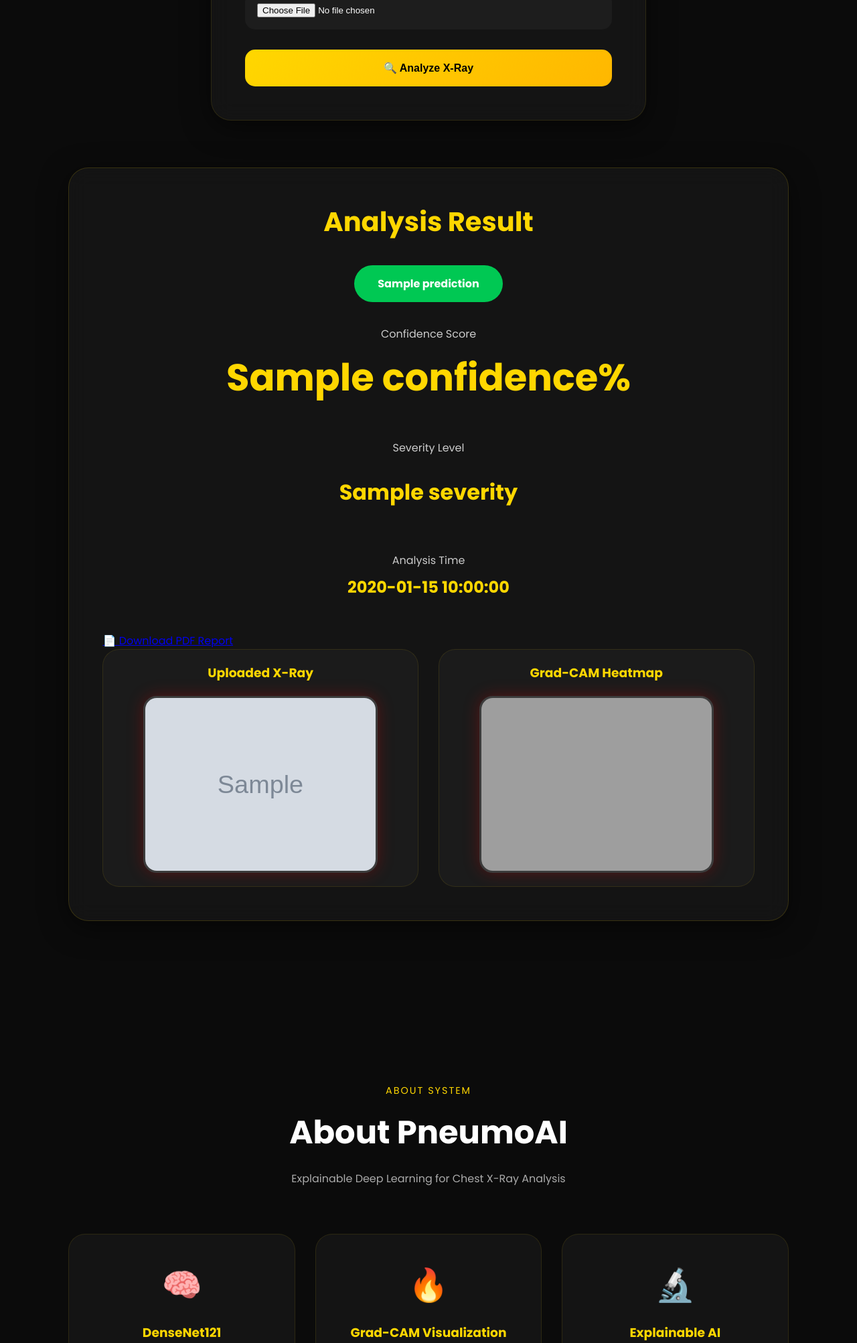
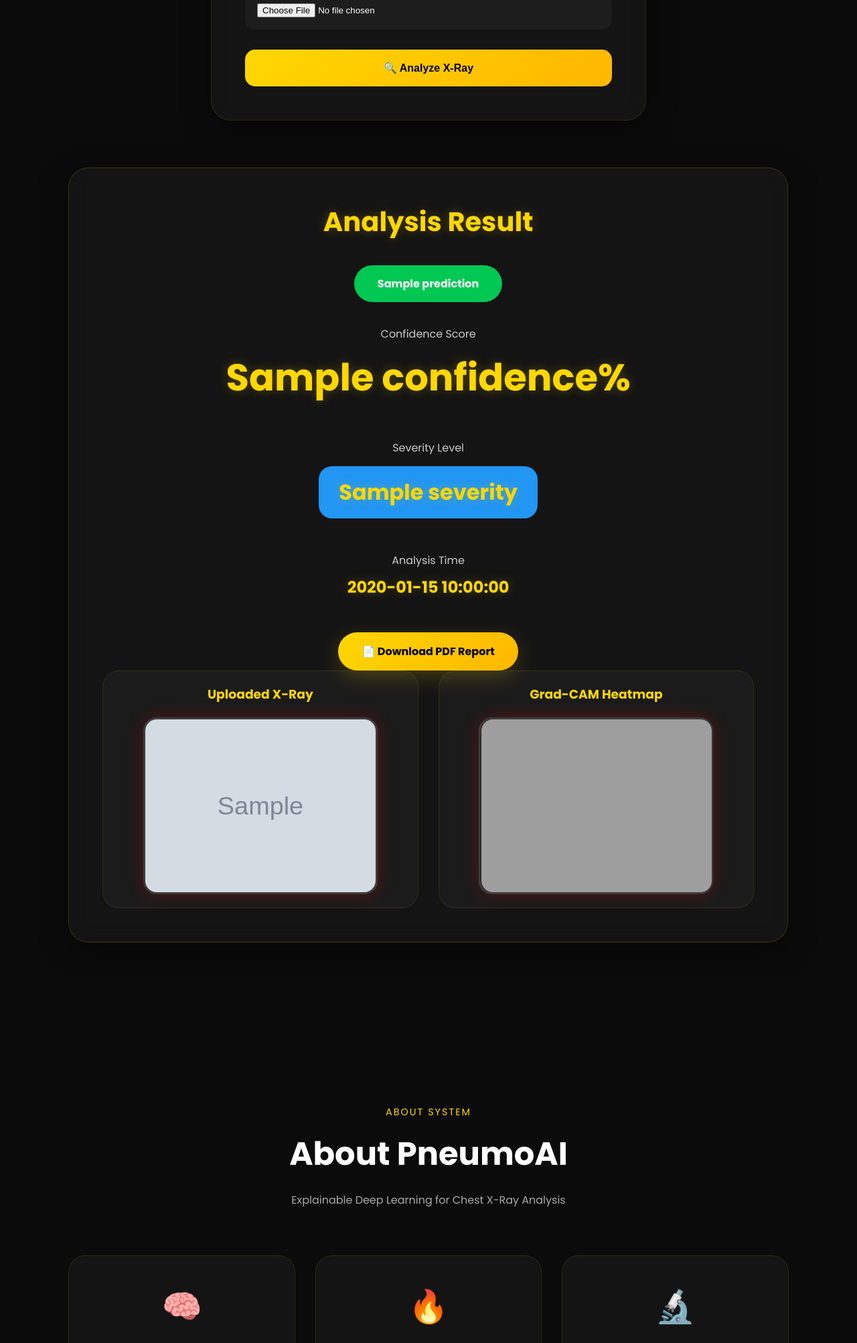
Before and after one commit to khalilaalifya/PneumoAI, a Flask app: template templates/index.html in a window 1280 px wide. Shown: the part 1434-3439 px from the top of the page at 67% size. Run offline with Flask 3, Linux system fonts and the light colour scheme; the template is opened without the code that fills it: most values are stand-ins (such as "Sample title", 1, 10 or a date in 2020); grey boxes marked "Sample" are stand-in pictures; parts of the project's set-up code (start-up, migrations or seed data) failed here and were passed over; grey boxes are pictures that could not be loaded.

Commit message:
Update application

```diff
--- a/static/style.css
+++ b/static/style.css
@@ -471,3 +471,101 @@ footer h3{
     background:#FFD700;
     border-radius:10px;
 }
+
+/* ================= SEVERITY BADGE ================= */
+
+.severity-high{
+    background:#ff3d3d;
+    color:white;
+}
+
+.severity-medium{
+    background:#ff9800;
+    color:white;
+}
+
+.severity-low{
+    background:#00c853;
+    color:white;
+}
+
+.severity-none{
+    background:#2196f3;
+    color:white;
+}
+
+/* ================= DOWNLOAD BUTTON ================= */
+
+.download-btn{
+    margin:auto;
+    display:block;
+    width:fit-content;
+
+    margin-top:25px;
+
+    padding:16px 35px;
+
+    border-radius:50px;
+
+    background:linear-gradient(
+        135deg,
+        #FFD700,
+        #ffb700
+    );
+
+    color:black;
+    text-decoration:none;
+
+    font-weight:700;
+
+    transition:0.4s;
+
+    box-shadow:0 10px 30px rgba(255,215,0,0.2);
+}
+
+.download-btn:hover{
+    transform:translateY(-4px) scale(1.03);
+
+    box-shadow:0 15px 40px rgba(255,215,0,0.35);
+}
+
+/* ================= RESULT ANIMATION ================= */
+
+.result-card{
+    animation:fadeScale 0.8s ease;
+}
+
+@keyframes fadeScale{
+
+    from{
+        opacity:0;
+        transform:scale(0.95);
+    }
+
+    to{
+        opacity:1;
+        transform:scale(1);
+    }
+
+}
+
+/* ================= IMAGE EFFECT ================= */
+
+.image-box{
+    transition:0.4s;
+}
+
+.image-box:hover{
+    transform:translateY(-6px);
+
+    border-color:#FFD700;
+
+    box-shadow:0 10px 35px rgba(255,215,0,0.12);
+}
+
+/* ================= GLOW TEXT ================= */
+
+.result-card h2,
+.confidence-box h3{
+    text-shadow:0 0 15px rgba(255,215,0,0.25);
+}
```
Also changed, not shown: pneumoai.py (+0 -16 lines).
